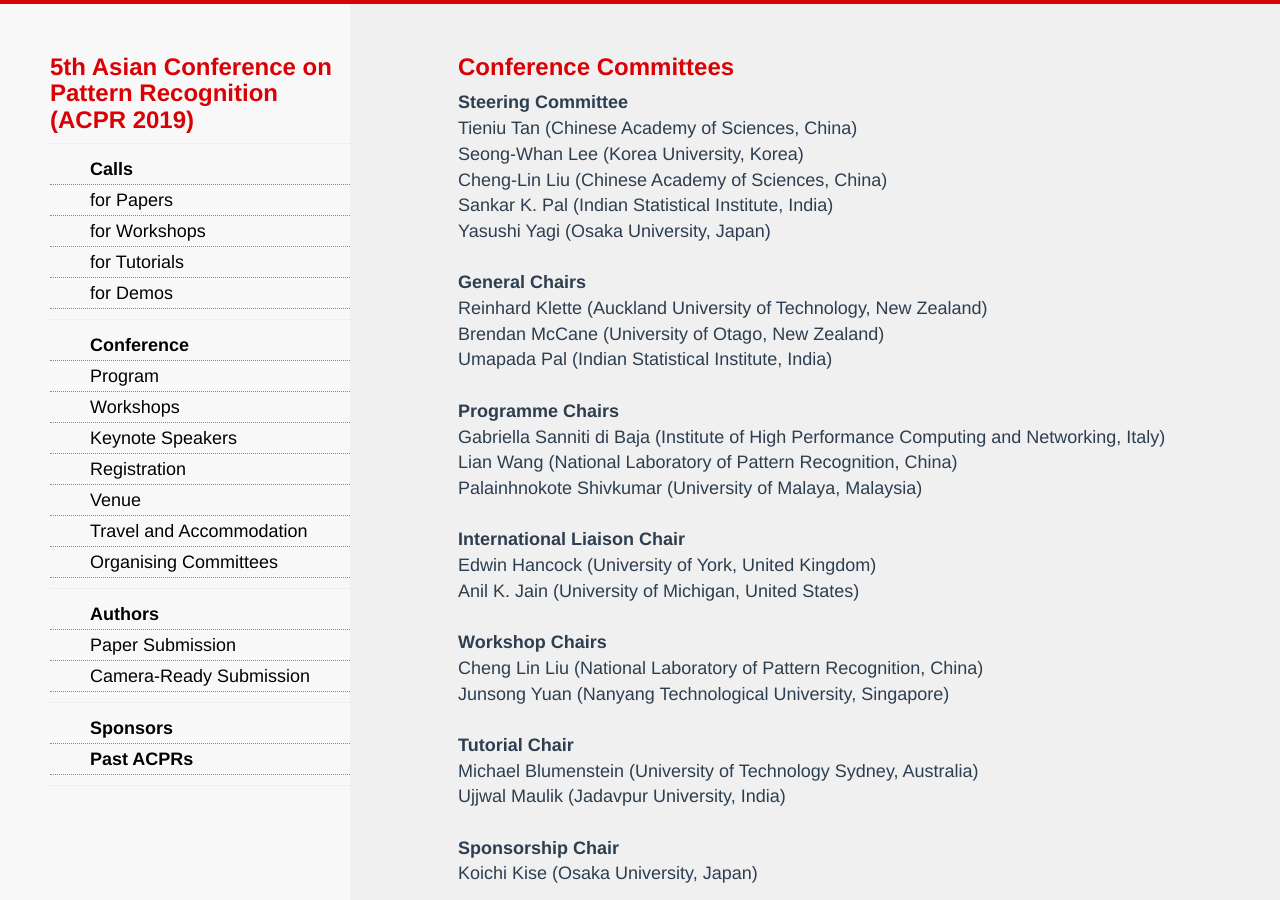
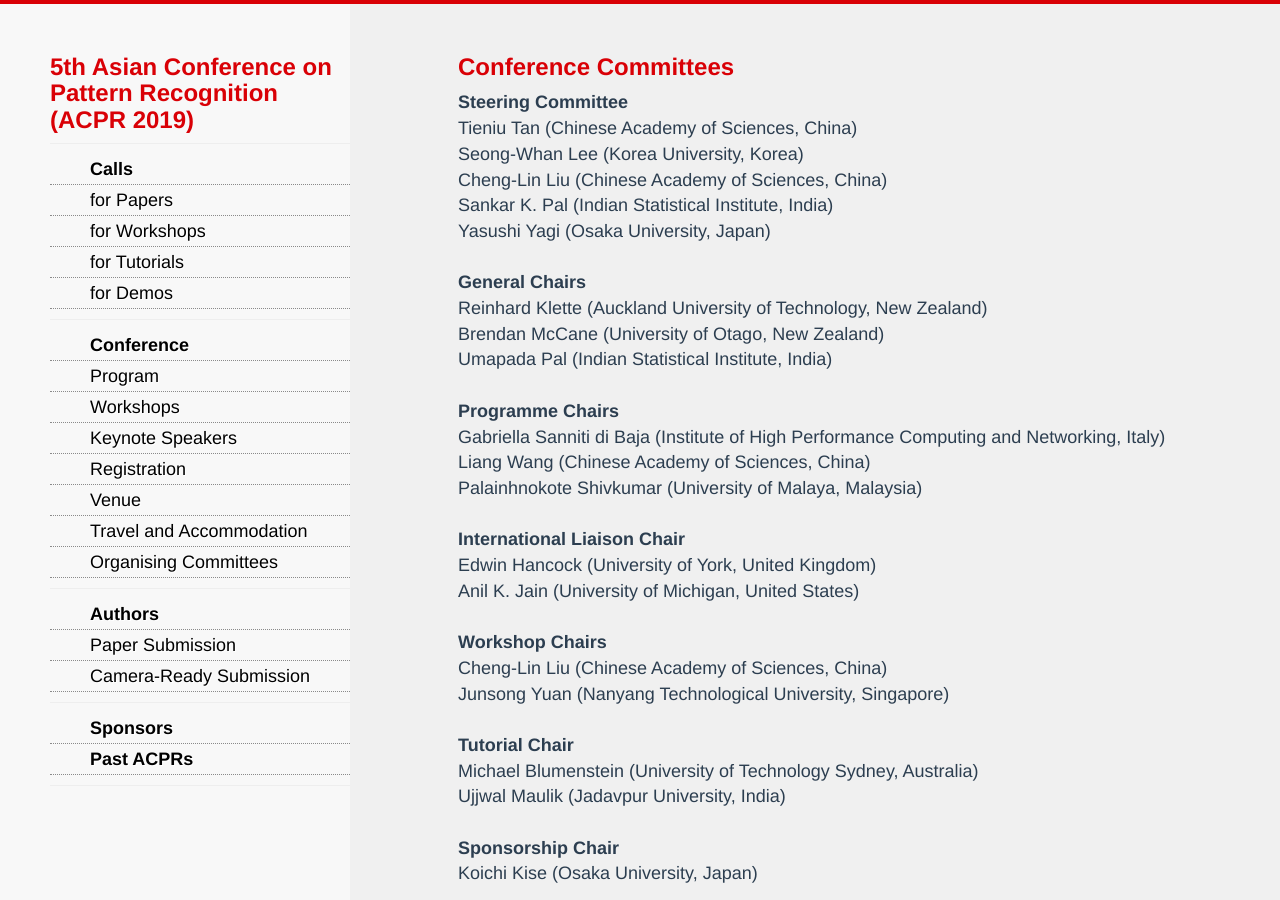
Before and after one commit to AndrewChenUoA/ACPR2019, a Jekyll site: the page built from committees.html, in a window 1280 px wide and 900 px high. Built offline with Jekyll 4.4.1, drawn with Linux system fonts in a browser that asks for light colours; nearby versions of some CDN libraries; Markdown is read by kramdown in place of the engine named in the settings.

Commit message:
Edit committee affiliations

```diff
--- a/committees.html
+++ b/committees.html
@@ -18,7 +18,7 @@
   <br/>
   <b>Programme Chairs</b><br/>
   Gabriella Sanniti di Baja (Institute of High Performance Computing and Networking, Italy)<br/>
-  Lian Wang (National Laboratory of Pattern Recognition, China)<br/>
+  Liang Wang (Chinese Academy of Sciences, China)<br/>
   Palainhnokote Shivkumar (University of Malaya, Malaysia)<br/>
   <br/>
   <b>International Liaison Chair</b><br/>
@@ -26,7 +26,7 @@
   Anil K. Jain (University of Michigan, United States)<br/>
   <br/>
   <b>Workshop Chairs</b></br>
-  Cheng Lin Liu (National Laboratory of Pattern Recognition, China)<br/>
+  Cheng-Lin Liu (Chinese Academy of Sciences, China)<br/>
   Junsong Yuan (Nanyang Technological University, Singapore)<br/>
   <br/>
   <b>Tutorial Chair</b><br/>
```
